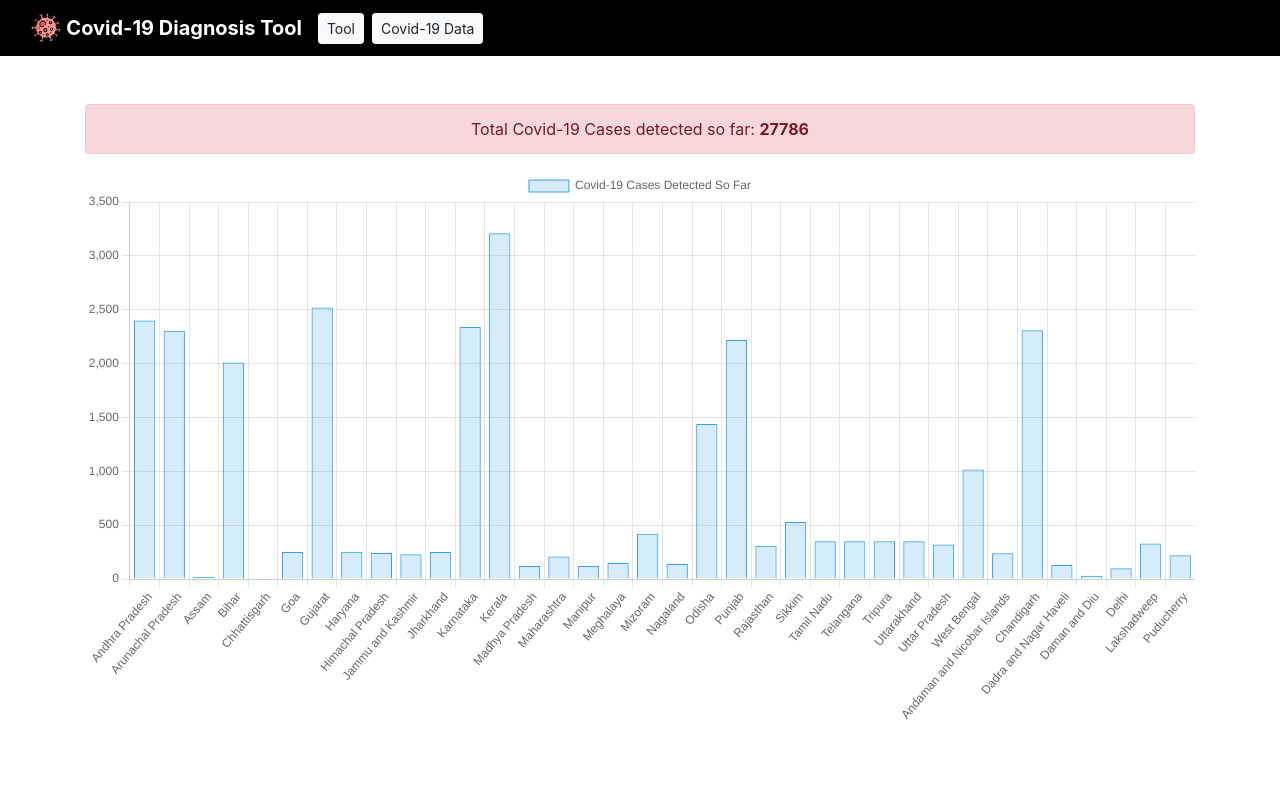
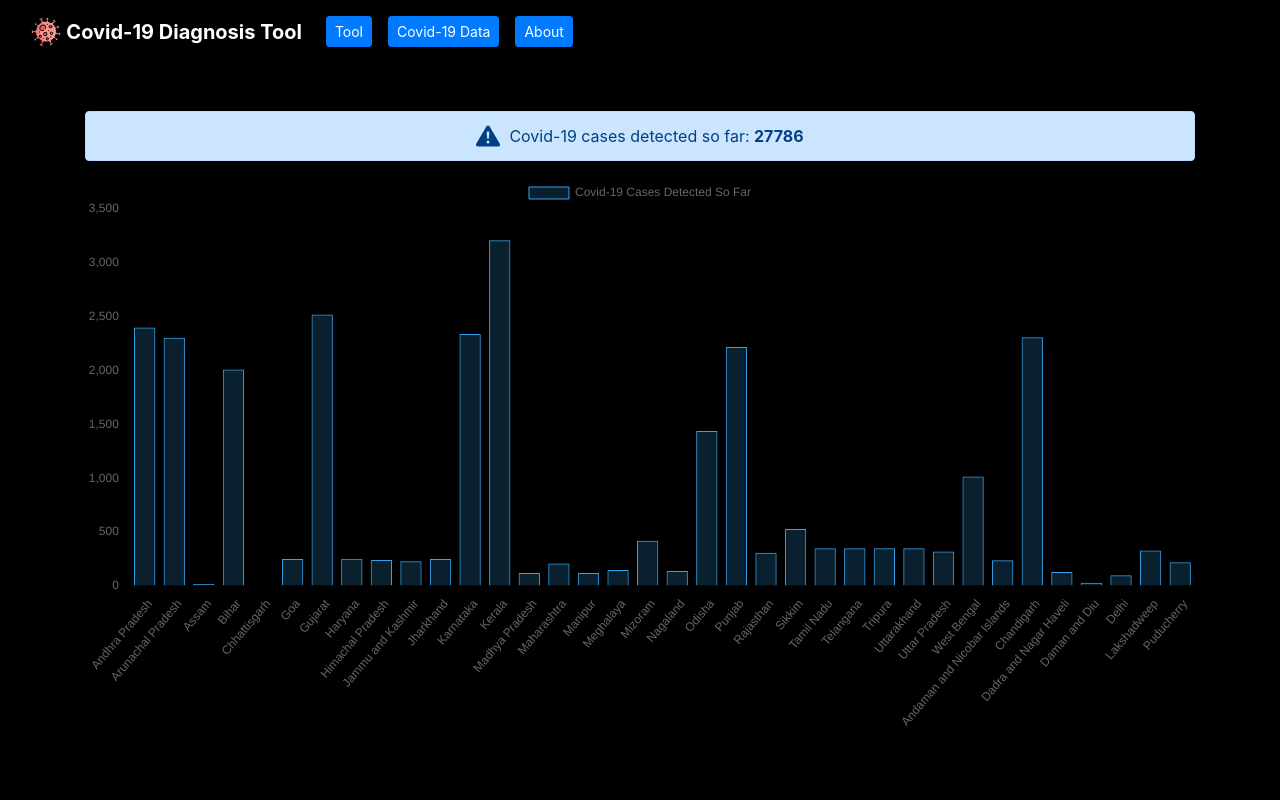
Before and after one commit to Saurja/Covid-19_Disease_Diagnosis, a Flask app: page /chart in a window 1280 px wide. Run offline with Flask 2, Linux system fonts and the light colour scheme; data comes from the database, SQL or seed files in the repository; both versions use the stored data as it was after the commit; some libraries are stand-ins or nearby versions.

Commit message:
design changes

```diff
--- a/app.py
+++ b/app.py
@@ -116,6 +116,10 @@ def chart():
 
     return render_template('chart.html', values=values, labels=labels, legend=legend, total=total)
 
+@app.route('/about', methods=['GET'])
+def about():
+    # Main page
+    return render_template('about.html')
 
 if __name__ == '__main__':
     # app.run(port=5002, debug=True)
--- a/templates/chart.html
+++ b/templates/chart.html
@@ -1,9 +1,25 @@
 {% extends "import.html" %} {% block content %}
 
-<div class="container pt-5">
-    <div class="alert alert-danger" role="alert">
+<div class="container mt-5">
+    <div
+        class="alert alert-primary d-flex align-items-center justify-content-center"
+        role="alert"
+    >
+        <svg
+            xmlns="http://www.w3.org/2000/svg"
+            width="24"
+            height="24"
+            fill="currentColor"
+            class="bi bi-exclamation-triangle-fill flex-shrink-0 me-2"
+            viewBox="0 0 16 16"
+        >
+            <path
+                d="M8.982 1.566a1.13 1.13 0 0 0-1.96 0L.165 13.233c-.457.778.091 1.767.98 1.767h13.713c.889 0 1.438-.99.98-1.767L8.982 1.566zM8 5c.535 0 .954.462.9.995l-.35 3.507a.552.552 0 0 1-1.1 0L7.1 5.995A.905.905 0 0 1 8 5zm.002 6a1 1 0 1 1 0 2 1 1 0 0 1 0-2z"
+            />
+        </svg>
         <center>
-            Total Covid-19 Cases detected so far: <strong>{{ total }}</strong>
+            &nbsp;&nbsp;Covid-19 cases detected so far:
+            <strong>{{ total }}</strong>
         </center>
     </div>
     <canvas id="myChart"></canvas>
@@ -24,8 +40,8 @@
                         {{item}},
                         {% endfor %}],
                     label: '{{ legend }}',
-                    backgroundColor: ["rgba(54, 162, 235, 0.2)"],
-                    borderColor: ["rgba(54, 162, 235, 1)"],
+                    backgroundColor: ['rgba(54, 162, 235, 0.2)'],
+                    borderColor: ['rgba(54, 162, 235, 1)'],
                     borderWidth: 1,
                 },
             ],
--- a/templates/import.html
+++ b/templates/import.html
@@ -23,6 +23,12 @@
             integrity="sha512-VMsZqo0ar06BMtg0tPsdgRADvl0kDHpTbugCBBrL55KmucH6hP9zWdLIWY//OTfMnzz6xWQRxQqsUFefwHuHyg=="
             crossorigin="anonymous"
         ></script>
+        <style>
+            body {
+                background-color: #000000;
+                color: #0275d8;
+            }
+        </style>
     </head>
 
     <body>
@@ -56,15 +62,22 @@
                     <ul class="navbar-nav justify-content-end">
                         <li class="nav-item active">
                             <a href="/" style="text-decoration: none"
-                                ><button class="btn btn-light btn-sm">
+                                ><button class="btn btn-primary btn-sm m-2">
                                     Tool
                                 </button></a
                             >
                         </li>
                         <li>
                             <a href="/chart" style="text-decoration: none"
-                                ><button class="btn btn-light btn-sm ml-2">
+                                ><button class="btn btn-primary btn-sm m-2">
                                     Covid-19 Data
+                                </button></a
+                            >
+                        </li>
+                        <li>
+                            <a href="/about" style="text-decoration: none"
+                                ><button class="btn btn-primary btn-sm m-2">
+                                    About
                                 </button></a
                             >
                         </li>
```
Also changed, not shown: templates/about.html (added, +65 -0 lines), templates/index.html (+7 -6 lines), locationHistory.db, static/img/undraw_Metrics_re_6g90.svg (added), static/img/undraw_Web_developer_re_h7ie.svg (added), static/img/undraw_on_the_office_fbfs.svg (added).
